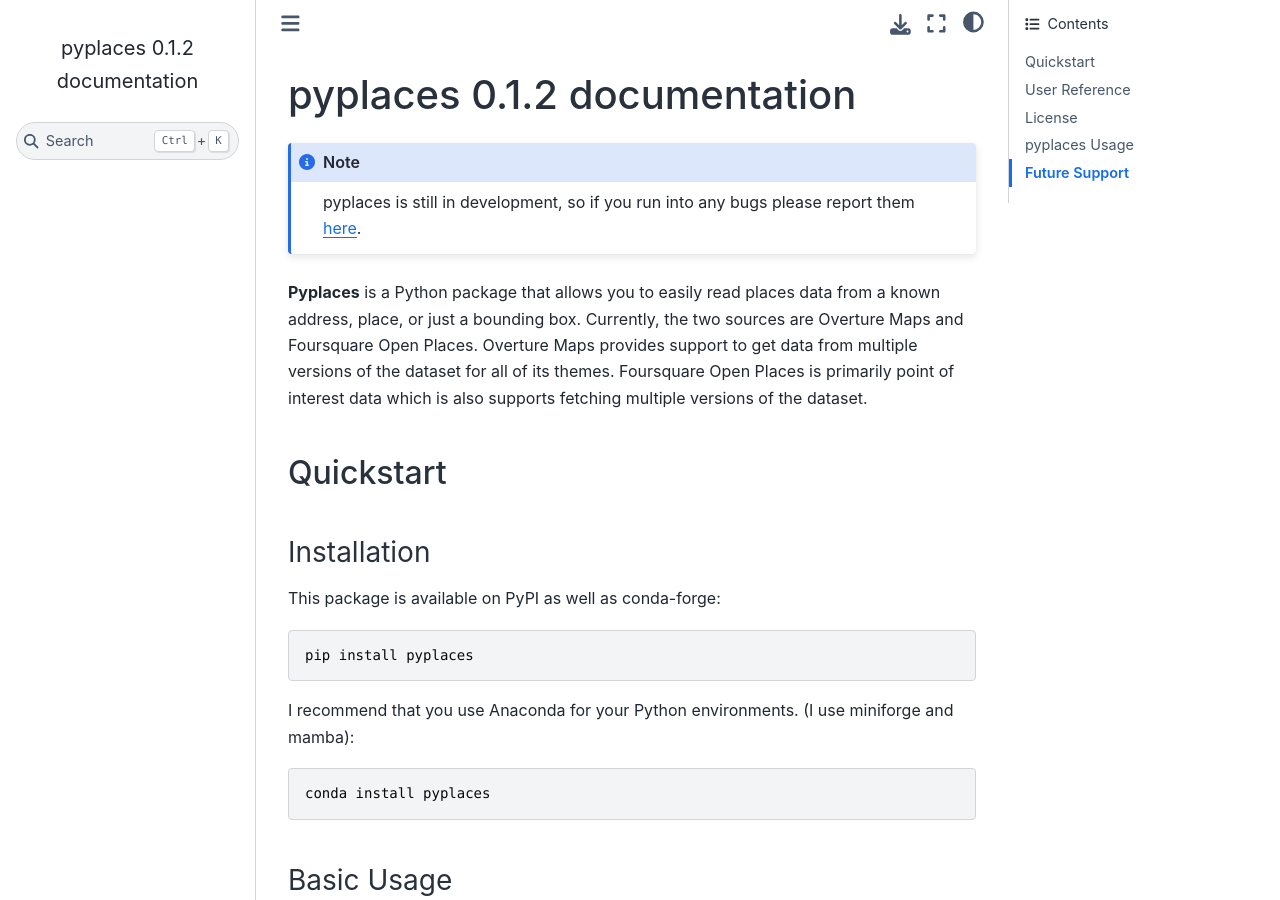
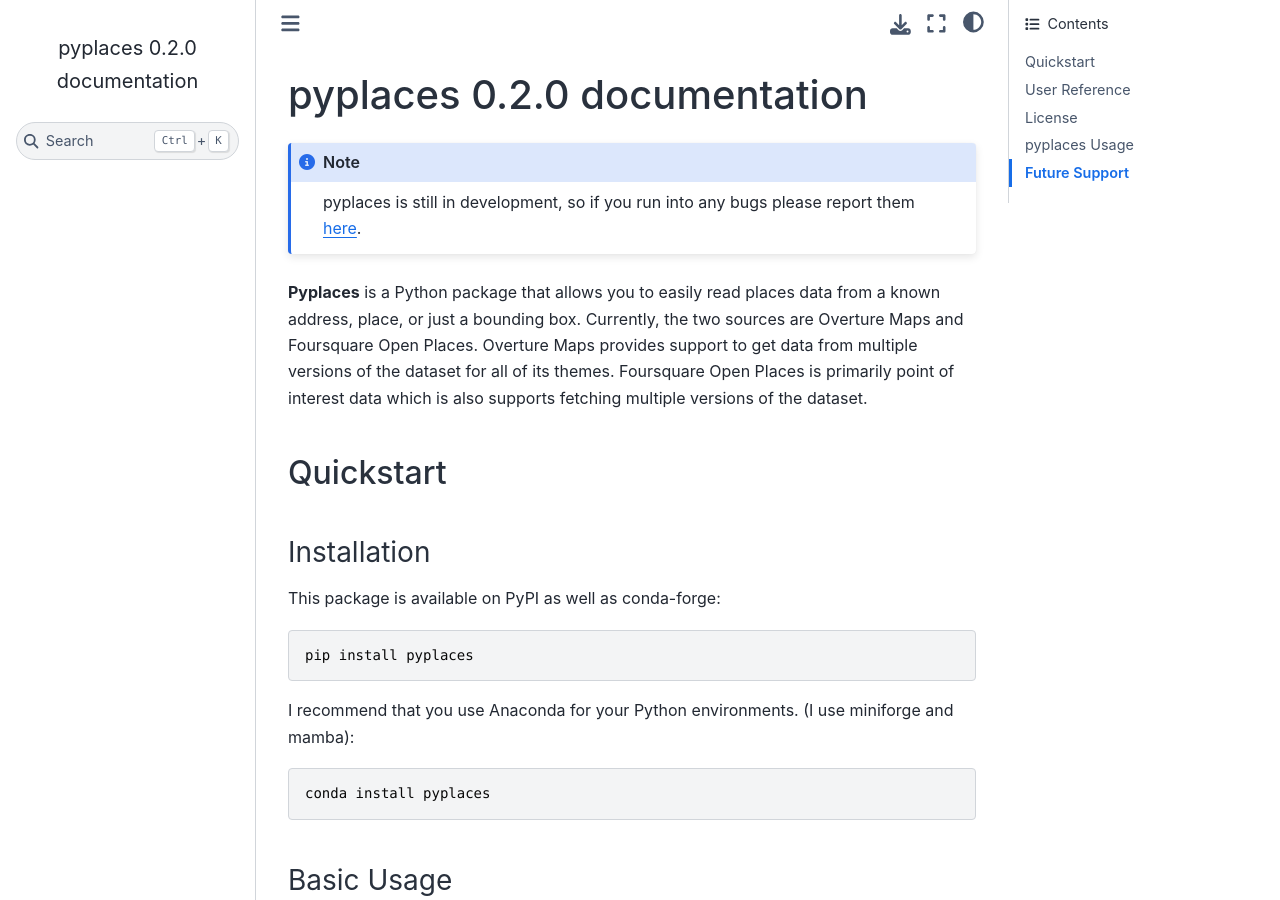
Before and after one commit to tbanken/pyplaces, a Sphinx documentation site: the page built from docs/source/index.rst, in a window 1280 px wide and 900 px high. Built offline with Sphinx 7.4.7 and the Sphinx Book theme 1.1.4, drawn with Linux system fonts in a browser that asks for light colours; pages that are not in the unit, such as notebooks, are missing from menus.

Commit message:
updated version

```diff
--- a/docs/source/conf.py
+++ b/docs/source/conf.py
@@ -13,12 +13,12 @@
 project = 'pyplaces'
 copyright = '2025, Theodore Banken'
 author = 'Theodore Banken'
-release = '0.1.2'
-
+release = '0.2.0'
+#TODO dynamically get release
 # -- General configuration ---------------------------------------------------
 # https://www.sphinx-doc.org/en/master/usage/configuration.html#general-configuration
 
-extensions = ['sphinx.ext.autodoc','sphinx_autodoc_typehints']
+extensions = ['sphinx.ext.autodoc','sphinx_autodoc_typehints','nbsphinx']
 
 templates_path = ['_templates']
 exclude_patterns = []
@@ -27,7 +27,7 @@
 #     "home_page_in_toc": True,
 #     "collapse_navbar": True,
 # }
-
+nbsphinx_execute = 'never'
 
 
 # -- Options for HTML output -------------------------------------------------
--- a/src/pyplaces/__about__.py
+++ b/src/pyplaces/__about__.py
@@ -1,4 +1,4 @@
 # SPDX-FileCopyrightText: 2025-present Ted <tedbanken@gmail.com>
 #
 # SPDX-License-Identifier: MIT
-__version__ = "0.1.2"
+__version__ = "0.2.0"
```
